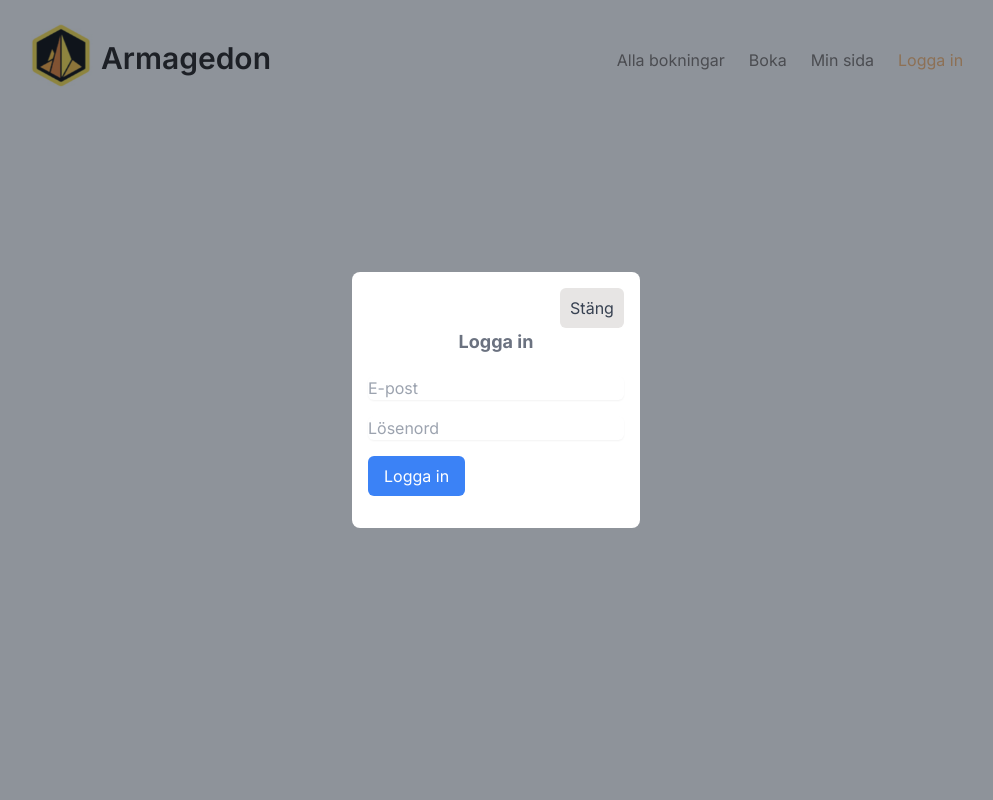
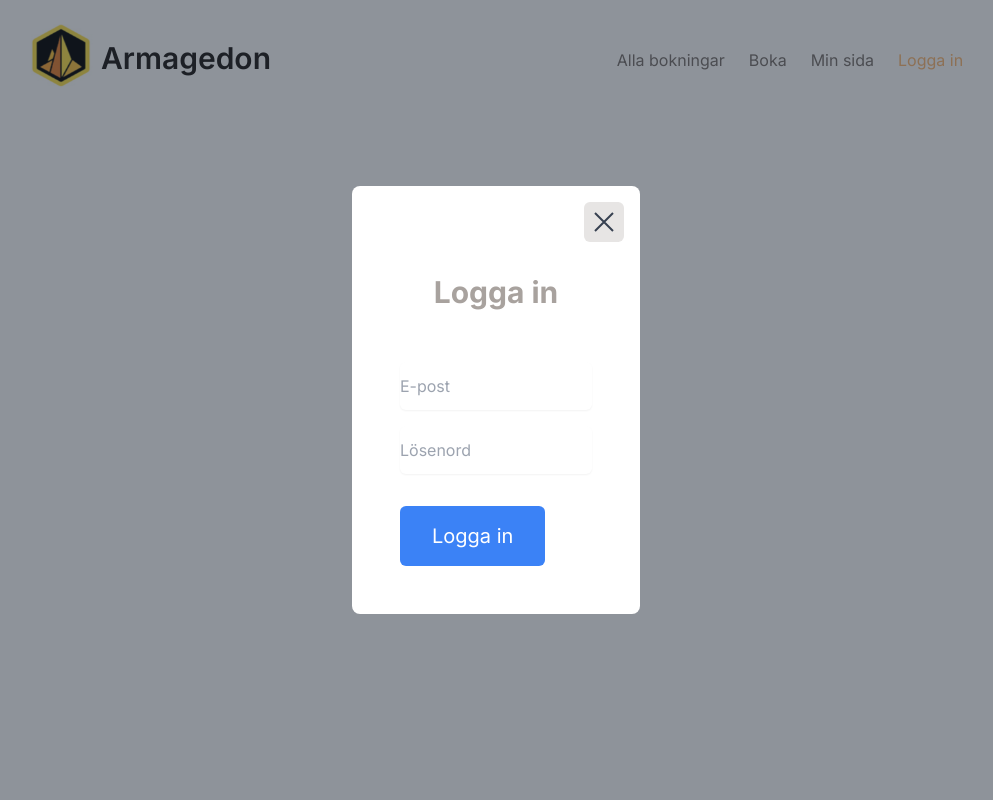
Before and after one commit to OlgaGustafsson/bokningssystem, a Next.js app: page / in a window 1280 px wide. Both pictures are taken after a click on the button "Logga in". Shown: the top 800 px of the page, without its empty margins (144-1137 px from the left). Built offline with nearby package versions, Linux system fonts and the light colour scheme.

Commit message:
styling login

```diff
--- a/src/components/Login.tsx
+++ b/src/components/Login.tsx
@@ -1,6 +1,7 @@
 // modal login
 
 import { useEffect, useState } from "react";
+import { GrClose } from "react-icons/gr";
 
 interface LoginProps {
   isOpen: boolean;
@@ -35,20 +36,23 @@ const Login: React.FC<LoginProps> = ({ isOpen, onClose, onLogin}) => {
   return (
     <>
       {isOpen && (
-        <div className="fixed top-0 left-0 w-full h-full bg-gray-800 bg-opacity-50 flex justify-center items-center">
+        <div className="fixed top-0 left-0 w-full h-full bg-gray-800 bg-opacity-50
+                        flex justify-center items-center">
           <div className="bg-white p-4 rounded-lg w-72 flex flex-col">
-            <div className="flex justify-end">
+            <div className="flex justify-end pb-8">
               <button
                 onClick={handleClose}
-                className="bg-stone-200 text-gray-700 px-4 py-2
-                rounded-md hover:bg-gray-400 flex justify-center max-w-16"
+                className="bg-stone-200 text-gray-700 px-2 py-2
+                          rounded-md hover:bg-gray-400 flex justify-center
+                          max-w-16 text-2xl"
               >
-                Stäng
+                {/* Stäng */}
+                <GrClose />
               </button>
             </div>
-            <h2 className="text-lg font-bold mb-4 text-center">Logga in</h2>
+            <h2 className="text-3xl font-bold mb-4 text-center text-stone-400">Logga in</h2>
             <form onSubmit={handleSubmit}
-              className="pb-4"
+              className="p-8"
             >
               <div className="mb-4">
                 {/* <label
@@ -60,12 +64,14 @@ const Login: React.FC<LoginProps> = ({ isOpen, onClose, onLogin}) => {
                 <input
                   type="email"
                   placeholder="E-post"
-                  className="mt-1 block w-full rounded-md border-gray-300 shadow-sm focus:border-blue-300 focus:ring focus:ring-blue-200 focus:ring-opacity-50"
+                  className="mt-1 block w-full rounded-md border-gray-300
+                            shadow-sm focus:border-blue-300 focus:ring focus:ring-blue-200
+                            focus:ring-opacity-50 h-12"
                   value={email}
                   onChange={(e) => setEmail(e.target.value)}
                 />
               </div>
-              <div className="mb-4">
+              <div className="mb-8">
                 {/* <label
                   htmlFor="password"
                   className="block text-sm font-medium text-gray-700"
@@ -75,15 +81,17 @@ const Login: React.FC<LoginProps> = ({ isOpen, onClose, onLogin}) => {
                 <input
                   type="password"
                   placeholder="Lösenord"
-                  className="mt-1 block w-full rounded-md border-gray-300 shadow-sm focus:border-blue-300 focus:ring focus:ring-blue-200 focus:ring-opacity-50"
+                  className="mt-1 block w-full rounded-md border-gray-300
+                            shadow-sm focus:border-blue-300 focus:ring focus:ring-blue-200
+                            focus:ring-opacity-50 h-12"
                   value={password}
                   onChange={(e) => setPassword(e.target.value)}
                 />
               </div>
               <button
                 type="submit"
-                className="bg-blue-500 text-white px-4 py-2 rounded-md
-                hover:bg-blue-600"
+                className="bg-blue-500 text-white text-xl px-8 py-4
+                          rounded-md hover:bg-blue-600"
               >
                 Logga in
               </button>
```
